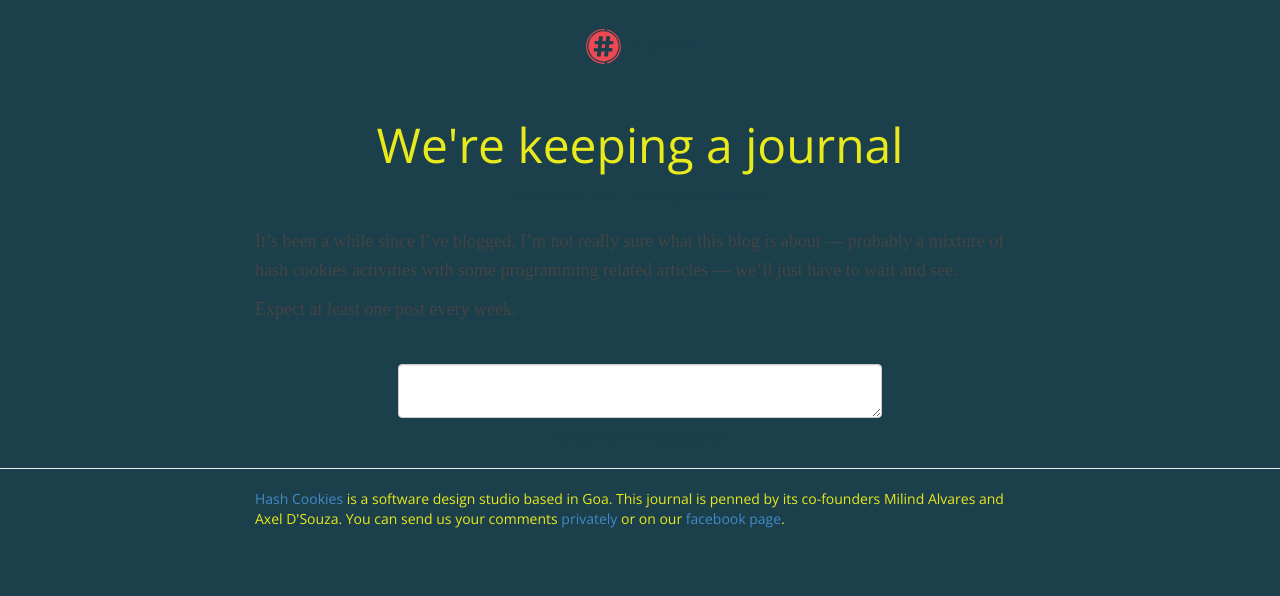
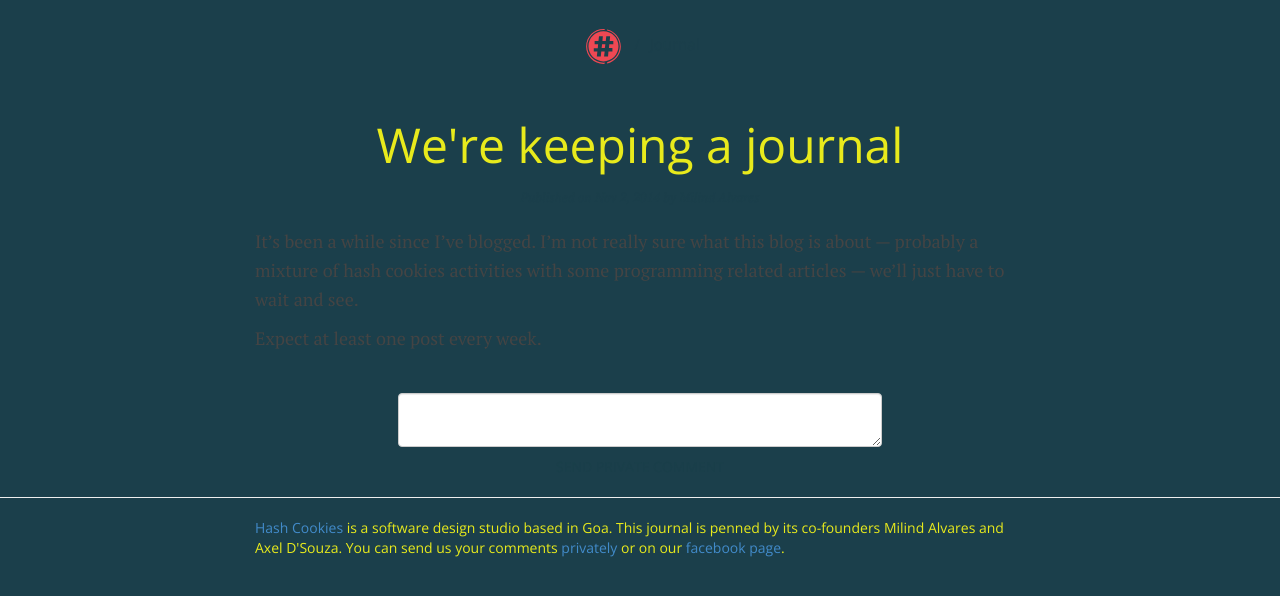
Before and after one commit to HashCookies/hashcookies.github.io, a Jekyll site: the page built from _posts/2014-11-07-page-1.markdown, in a window 1280 px wide. Shown: the top 596 px of the page. Built offline with Jekyll 4.4.1, drawn with Linux system fonts in a browser that asks for light colours; nearby versions of some CDN libraries; comment, search, counter and statistics services are not loaded.

Commit message:
Refining blog typography

```diff
--- a/_layouts/blog.html
+++ b/_layouts/blog.html
@@ -13,7 +13,7 @@
       <link rel="canonical" href="{{ page.url | replace:'index.html','' | prepend: site.baseurl | prepend: site.url }}">
 
       <link href='http://fonts.googleapis.com/css?family=Open+Sans:400italic,400,300' rel='stylesheet' type='text/css'>
-
+		<link href='http://fonts.googleapis.com/css?family=PT+Serif:400,700,400italic' rel='stylesheet' type='text/css'>
   </head>
 
 
--- a/_sass/_style.scss
+++ b/_sass/_style.scss
@@ -1945,18 +1945,22 @@
 }
 
 .post-list {
-	margin: 100px 0 0;
+	margin: 50px 0 0;
 	padding-left: 0;
+	@media (min-width: $screen-sm-min) {
+		margin-top: 100px;
+	}
 	li {
 		list-style: none;
 		font-family: $mono !important;
-		margin-bottom: 20px;
+		margin-bottom: 10px;
 		h4 {
 			font-family: $serif !important;
 			text-transform: none;
 			display: inline;
 			font-weight: 400;
 			color: $dark;
+			line-height: 160%;
 			a {
 				color: inherit;
 			}
@@ -1965,8 +1969,11 @@
 			color: desaturate(lighten($dark, 30%), 40%);
 			font-weight: 300;
 			font-size: 12px;
-			letter-spacing: 3px;
-			margin-left: 15px;
+			width: 75px;
+			display: inline-block;
+			text-align: right;
+			margin-right: 15px;
+
 		}
 	}
 
@@ -2005,8 +2012,11 @@
 
 .post {
 	font-family: $mono !important;
-	margin-top: 50px;
+	margin-top: 20px;
 	margin-bottom: 0;
+	@media (min-width: $screen-sm-min) {
+		margin-top: 50px;
+	}
 	a {
 		color: lighten($dark, 20%);
 	}
@@ -2023,20 +2033,24 @@
 		font-family: Baskerville, serif;
 	}
 	p {
-		font-family: "Baskerville", serif;
+		font-family: "PT Serif", "Baskerville", serif;
 		font-size: 18px;
 		line-height: 160%;
 		font-weight: 300;
-/*		text-indent: 20px;
-		margin-bottom: 0;*/
 		color: #444;
+		@media (max-width: $screen-xs-max) {
+			font-size: 18px;
+			line-height: 140%;
+		}
 	}
 	.post-meta {
 		margin: 15px 0 10px;
-		color: desaturate(lighten($dark, 0%), 0%);
+		color: $dark;
 		font-size: 13px;
-		font-family: $serif;
+		font-family: "PT Serif";
 		font-weight: 400;
+		font-style: italic;
+
 	}
 	.post-content {
 		margin-top: 20px;
--- a/blog.html
+++ b/blog.html
@@ -21,10 +21,11 @@
 			<ul class="post-list">
 			{% for post in site.posts %}
 			  <li>
+			  	<span class="post-meta">{{ post.date | date: "%b %-d, %Y" }}</span>
 			    <h4>
 			      <a class="post-link" href="{{ post.url | prepend: site.baseurl }}">{{ post.title }}</a>
 			    </h4>
-			    <span class="post-meta">{{ post.date | date: "%b %-d, %Y" }}</span>
+
 			  </li>
 			{% endfor %}
 			<hr />
```
